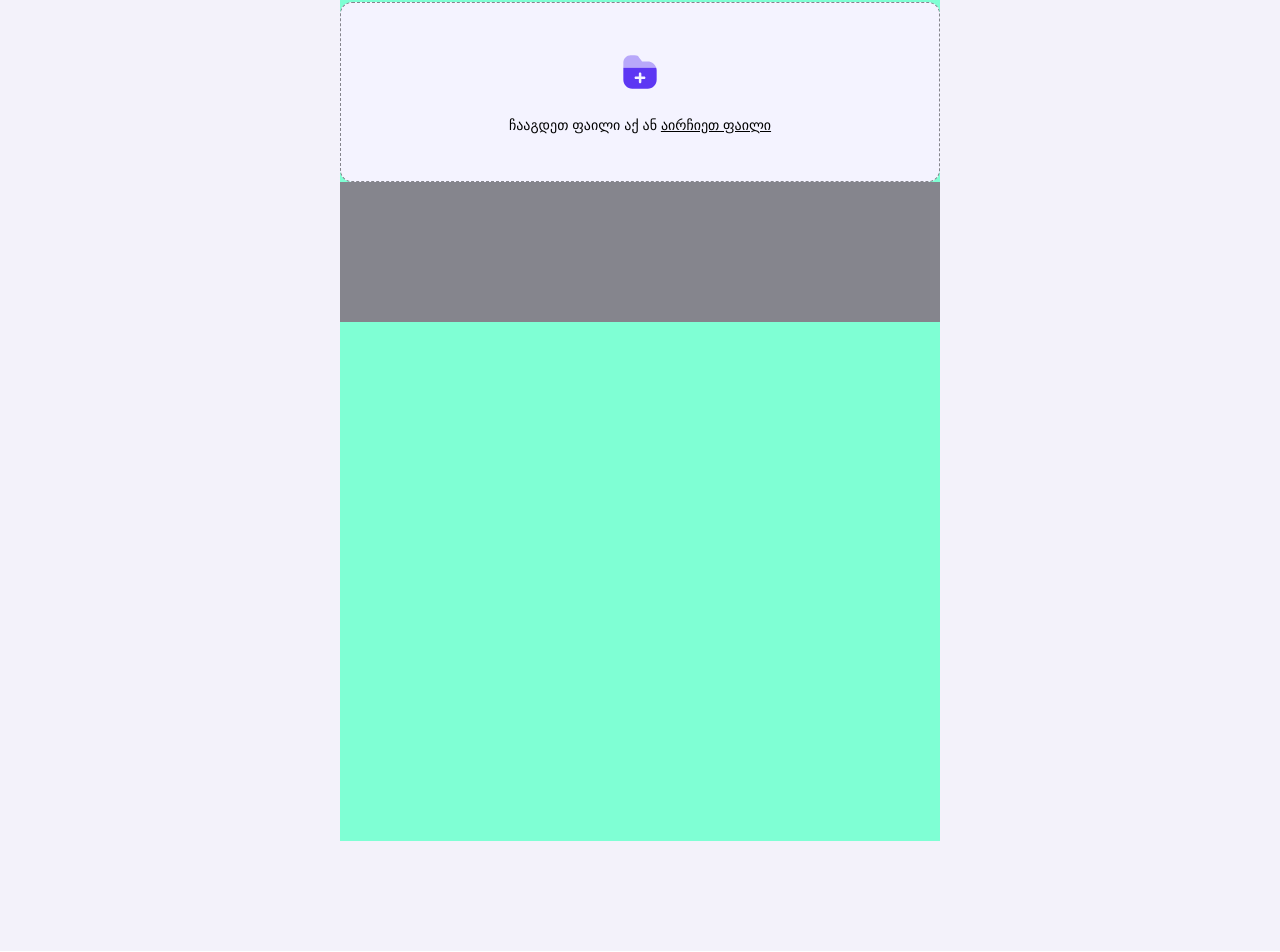
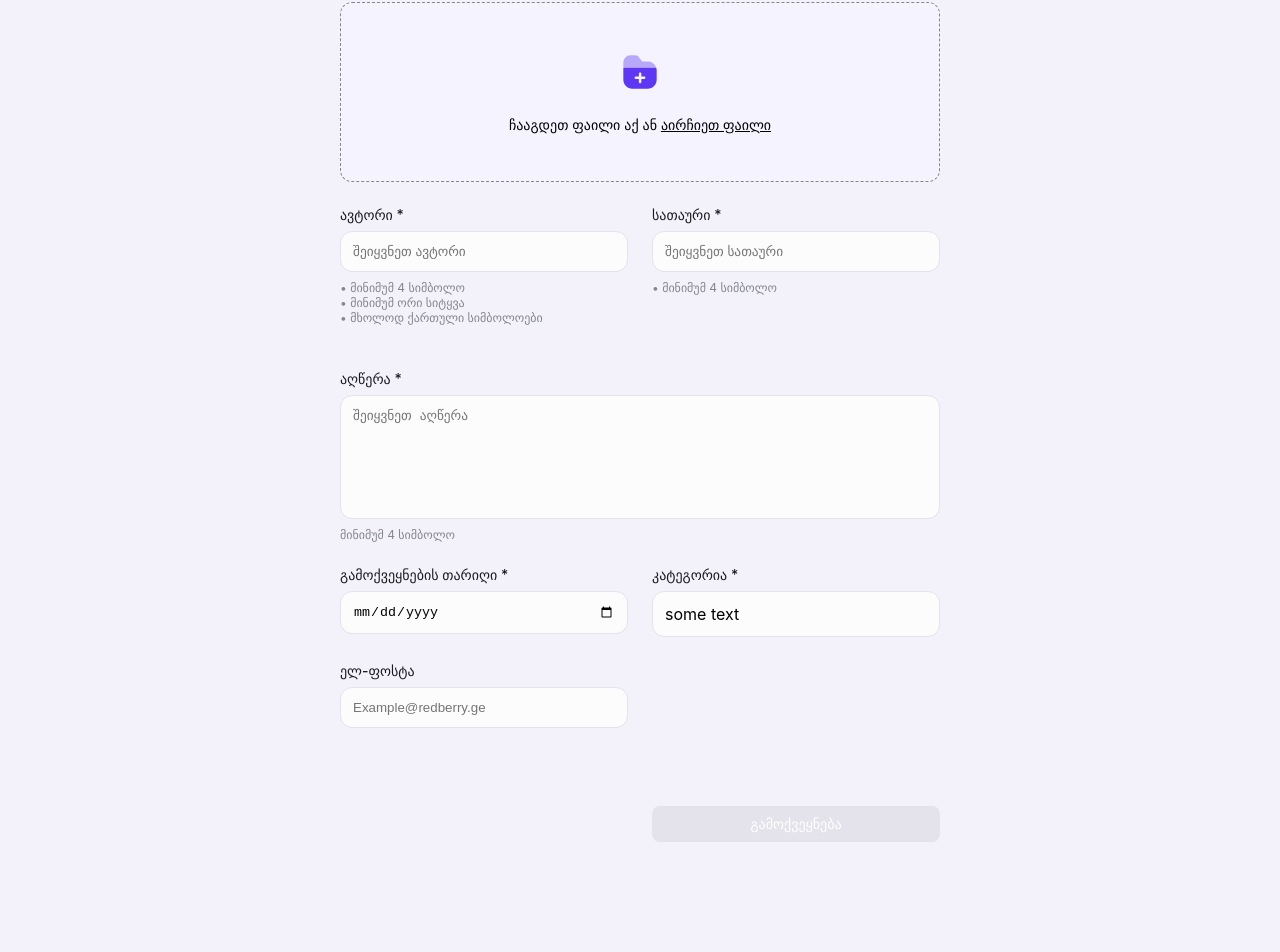
Before and after one commit to hirsty777/redberry_assigment, a React (Create React App) app: page /addBlog in a window 1280 px wide. Shown: the part 207-1159 px from the top of the page. Built offline with nearby package versions, Linux system fonts and the light colour scheme; no server answers.

Commit message:
addblog page html/css

```diff
--- a/src/pages/AddBlog.tsx
+++ b/src/pages/AddBlog.tsx
@@ -45,13 +45,47 @@ const AddBlog = () => {
                         </div>
                     }
                     <div className={Style["author-and-title"]}>
-                        <div className={Style["author-box"]}>
-
+                        <div className={Style["input-box"]}>
+                            <label htmlFor="author">ავტორი *</label>
+                            <input type="text"  id="author" placeholder="შეიყვნეთ ავტორი" className={Style["input-style"]}/>
+                            <div className={Style.requirements}>
+                                <span>&bull; მინიმუმ 4 სიმბოლო</span>
+                                <span>&bull; მინიმუმ ორი სიტყვა</span>
+                                <span>&bull; მხოლოდ ქართული სიმბოლოები</span>
+                            </div>
                         </div>
-                        <div className={Style["title-box"]}>
-
+                        <div className={Style["input-box"]}>
+                            <label htmlFor="title">სათაური *</label>
+                            <input type="text"  id="title" placeholder="შეიყვნეთ სათაური" className={Style["input-style"]}/>
+                            <div className={Style.requirements}>
+                                <span>&bull; მინიმუმ 4 სიმბოლო</span>
+                            </div>
                         </div>
                     </div>
+                    <div className={Style["description-box"]}>
+                        <label htmlFor="description">აღწერა *</label>
+                        <textarea name="description" id="description" placeholder="შეიყვნეთ აღწერა" className={Style["input-style"]}></textarea>
+                        <div className={Style.requirements}>
+                            <span>მინიმუმ 4 სიმბოლო</span>
+                        </div>
+                    </div>
+                    <div className={Style["date-and-categorie"]}>
+                        <div className={Style["input-box"]}>
+                            <label htmlFor="date">გამოქვეყნების თარიღი *</label>
+                            <input type="date"  id="date" className={Style["input-style"]}/>
+                        </div>
+                        <div className={Style["input-box"]}>
+                            <label htmlFor="categories">კატეგორია *</label>
+                            <div className={Style["custom-dropdown-box"]}>
+                                some text
+                            </div>
+                        </div>
+                    </div>
+                    <div className={Style["email-box"]}>
+                        <label htmlFor="email">ელ-ფოსტა</label>
+                        <input type="text"  id="email" placeholder="Example@redberry.ge" className={Style["input-style"]}/>
+                    </div>
+                    <button type="submit" className={Style["submit-blog"]}>გამოქვეყნება</button>
                 </form>
             </main>
         </div>
--- a/src/style/pages/AddBlog.module.css
+++ b/src/style/pages/AddBlog.module.css
@@ -1,3 +1,29 @@
+/* global/repetitive styles for this addBlog page*/
+.input-style, .custom-dropdown-box{
+    width: 100%;
+    padding: 12px;
+    background-color: #FCFCFD;
+    border: 1.5px solid #E4E3EB;
+    border-radius: 12px;
+    outline: none;
+}
+    .input-style:focus{
+        border-color: #5D37F3;
+    }
+/*all spans in this page used for requirements filed*/
+.requirements span{
+    font-size: 12px;
+    font-weight: 400;
+    color: #85858D;
+}
+.input-box{
+    width: 288px;
+    display: flex;
+    flex-direction: column;
+    row-gap: 8px;
+}
+
+/* */
 .wrapper{
     width: 100%;
     min-height: 100vh;
@@ -24,10 +50,19 @@
 .addblog-box{
     width: 600px;
     min-height: 928px;
-    background-color: aquamarine;
 }
 
-
+/* FORM*/
+form{
+    display: flex;
+    flex-direction: column;
+    row-gap: 24px;
+}
+form label{
+    font-size: 14px;
+    font-weight: 500;
+    color: #1A1A1F;
+}
 /* image upload field */
 .image-field{
     display: flex;
@@ -69,7 +104,7 @@
     column-gap: 12px;
     align-items: center;
     border-radius: 12px;
-    background-color: #F2F2FA;
+    background-color: #E4E3EB
 }
 .file-name{
     font-size: 14px;
@@ -96,5 +131,64 @@
 .author-and-title{
     width: 100%;
     min-height: 140px;
-    background-color: #85858D;
+
+    display: flex;
+    flex-direction: row;
+    justify-content: space-between;
 }
+.requirements{
+    width: 100%;
+    display: flex;
+    flex-direction: column;
+}
+
+
+/* description area */
+.description-box{
+    width: 100%;
+    min-width: 180px;
+
+    display: flex;
+    flex-direction: column;
+    row-gap: 8px;
+}
+.description-box textarea{
+    width: 100%;
+    height: 124px;
+    resize: none;
+}
+
+/* date and categories*/
+.date-and-categorie{
+    width: 100%;
+    min-height: 72px;
+
+    display: flex;
+    flex-direction: row;
+    justify-content: space-between;
+}
+/* email */
+.email-box{
+    width: 288px;
+    min-height: 120px;
+
+    display: flex;
+    flex-direction: column;
+    row-gap: 8px;
+}
+
+/* submit btn */
+.submit-blog{
+    width: 288px;
+    padding: 10px 20px;
+    border-radius: 8px;
+    outline: none;
+    border: none;
+    background-color: #E4E3EB;
+    color: #FFFFFF;
+    align-self: flex-end;
+    cursor: pointer;
+
+    font-size: 14px;
+    font-weight: 500;
+}
```
Also changed, not shown: src/style/components/DropZone.module.css (deleted).
